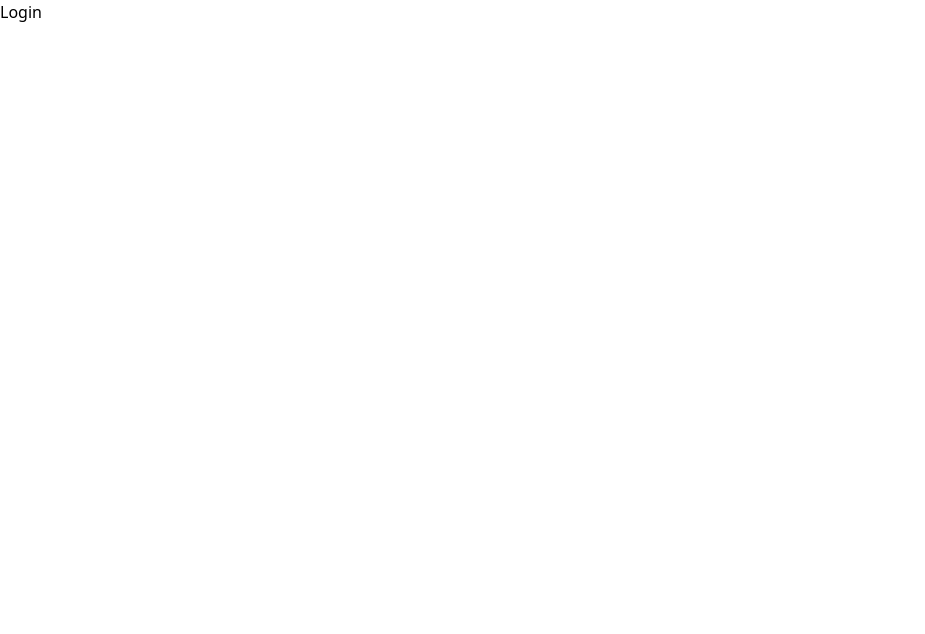
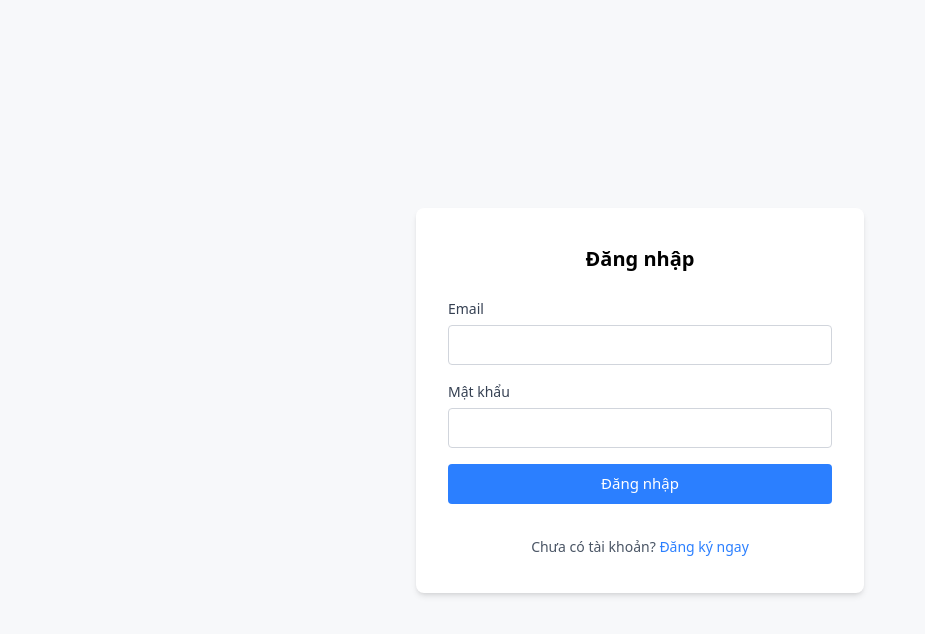
Before and after one commit to BimBipUNu/Project-React, a React (Vite) app: page /login in a window 1280 px wide. Shown: the top 634 px of the page, without its empty margins (0-925 px from the left). Built offline with nearby package versions, Linux system fonts and the light colour scheme.

Commit message:
Login Flow

```diff
--- a/src/RouteConfig.tsx
+++ b/src/RouteConfig.tsx
@@ -2,14 +2,17 @@ import { Route, Routes } from "react-router-dom";
 import Homepage from "./pages/homepage/Homepage";
 import Register from "./components/forms/Register";
 import Login from "./components/forms/Login";
+import Admin from "./pages/admin/admin";
 
 export default function RouteConfig() {
   return (
     <Routes>
       <Route path="/" element={<Homepage />} />
       <Route path="*" element={<Homepage />} />
-      <Route path="/Register" element={<Register />} />
-      <Route path="/Login" element={<Login />} />
+      <Route path="/register" element={<Register />} />
+      <Route path="/login" element={<Login />} />
+      <Route path="/admin" element={<Admin />} />
     </Routes>
   );
 }
+// Cần thêm logic bảo vệ Route Admin
--- a/src/apis/user.api.ts
+++ b/src/apis/user.api.ts
@@ -14,7 +14,20 @@ async function addNewUser(data: User) {
   }
 }
 
+async function getAllUser() {
+  try {
+    const response = await axios.get(
+      `${import.meta.env.VITE_LOCALHOST_API}/users`
+    );
+    return response.data;
+  } catch (error) {
+    console.error("Error:", error);
+    throw error;
+  }
+}
+
 const userApi = {
+  GET: getAllUser,
   POST: addNewUser,
 };
 
--- a/src/components/forms/Login.tsx
+++ b/src/components/forms/Login.tsx
@@ -1,3 +1,136 @@
+import { useState, type ChangeEvent, type FormEvent } from "react";
+import { Link, useNavigate } from "react-router-dom";
+import type { AppDispatch } from "../../slices";
+import { useDispatch } from "react-redux";
+import { loginFlow } from "../../slices/user/user.slice";
+import { message } from "antd";
+
 export default function Login() {
-  return <div>Login</div>;
+  const [messageApi, contextHolder] = message.useMessage();
+
+  const [form, setForm] = useState({
+    email: "",
+    password: "",
+  });
+  const [error, setError] = useState({
+    email: "",
+    password: "",
+  });
+
+  const navigate = useNavigate();
+  const dispatch = useDispatch<AppDispatch>();
+
+  const handleChange = (e: ChangeEvent<HTMLInputElement>) => {
+    const { id, value } = e.target;
+    setForm((pre) => ({ ...pre, [id]: value }));
+  };
+
+  const handleSubmit = async (e: FormEvent) => {
+    e.preventDefault();
+    const { email, password } = form;
+
+    const newErrors = {
+      email: "",
+      password: "",
+      message: "",
+    };
+
+    let hasError = false;
+
+    if (email.trim() === "") {
+      newErrors.email = "Email không được để trống";
+      hasError = true;
+    }
+
+    if (password.trim() === "") {
+      newErrors.password = "Mật khẩu không được để trống";
+      hasError = true;
+    }
+
+    setError(newErrors);
+
+    if (!hasError) {
+      try {
+        const result = await dispatch(loginFlow({ email, password })).unwrap();
+        if (result.role === "admin") {
+          navigate("/admin");
+        } else {
+          navigate("/");
+        }
+      } catch (error) {
+        messageApi.open({
+          type: "error",
+          content: "Email hoặc mật khẩu không đúng",
+        });
+        return error;
+      }
+    }
+  };
+  return (
+    <div className="w-screen h-screen bg-[#f7f8fa] flex justify-center items-center font-sans">
+      {contextHolder}
+      <div className="bg-white w-[448px] rounded-[8px] shadow-md px-[32px] py-[36px] flex flex-col items-center">
+        <h1 className="text-[20px] font-bold mb-[24px]">Đăng nhập</h1>
+
+        <form className="w-full mb-[16px]">
+          {/* Email */}
+          <div className="w-full mb-[16px]">
+            <label className="block text-[14px] font-medium text-gray-700 mb-[6px]">
+              Email
+            </label>
+            <input
+              type="email"
+              className="w-full h-[40px] border border-gray-300 rounded-[4px] px-[10px] text-[14px] focus:outline-none focus:ring-2 focus:ring-blue-400"
+              id="email"
+              value={form.email}
+              onChange={(e) => handleChange(e)}
+            />
+            {error.email ? (
+              <div className="text-red-600">{error.email}</div>
+            ) : (
+              <div></div>
+            )}
+          </div>
+
+          {/* Mật khẩu */}
+          <div className="w-full mb-[16px]">
+            <label className="block text-[14px] font-medium text-gray-700 mb-[6px]">
+              Mật khẩu
+            </label>
+            <input
+              type="password"
+              className="w-full h-[40px] border border-gray-300 rounded-[4px] px-[10px] text-[14px] focus:outline-none focus:ring-2 focus:ring-blue-400"
+              id="password"
+              value={form.password}
+              onChange={(e) => handleChange(e)}
+            />
+            {error.password ? (
+              <div className="text-red-600">{error.password}</div>
+            ) : (
+              <div></div>
+            )}
+          </div>
+
+          {/* Nút đăng nhập */}
+          <button
+            className="w-full h-[40px] bg-blue-500 hover:bg-blue-600 text-white font-medium text-[15px] rounded-[4px] transition-all duration-200"
+            onClick={(e) => {
+              handleSubmit(e);
+            }}
+            type="submit"
+          >
+            Đăng nhập
+          </button>
+        </form>
+
+        {/* Đăng ký */}
+        <p className="text-[14px] text-gray-600 mt-[16px]">
+          Chưa có tài khoản?{" "}
+          <Link className="text-blue-500" to="/login">
+            Đăng ký ngay
+          </Link>
+        </p>
+      </div>
+    </div>
+  );
 }
--- a/src/components/forms/Register.tsx
+++ b/src/components/forms/Register.tsx
@@ -77,9 +77,8 @@ export default function Register() {
     }
 
     setError(newErrors);
-    // Thay thế dòng 80-86 bằng:
     const newUser: User = {
-      id: Date.now(), // Tạo ID tạm thời
+      id: Date.now(),
       fullName: fullName.trim(),
       email: email.trim(),
       password: password.trim(),
@@ -88,7 +87,7 @@ export default function Register() {
     };
 
     if (!hasError) {
-      dispatch(addNewUser(newUser));
+      await dispatch(addNewUser(newUser));
 
       navigate("/");
     }
--- /dev/null
+++ b/src/pages/admin/Admin.tsx
@@ -0,0 +1,3 @@
+export default function Admin() {
+  return <div>admin</div>;
+}
--- a/src/pages/homepage/Homepage.tsx
+++ b/src/pages/homepage/Homepage.tsx
@@ -5,8 +5,13 @@ import gym from "../../assets/gym.png";
 import yoga from "../../assets/yoga.png";
 import zumba from "../../assets/zumba.png";
 import Footer from "../../components/common/footer/Footer";
+import { useSelector } from "react-redux";
+import type { RootState } from "../../slices";
 
 export default function Homepage() {
+  const store = useSelector((store: RootState) => store.user);
+  console.log(store);
+
   return (
     <div className="nav xl:w-auto md:w-[834px] w-[375px] flex flex-col">
       {/* header */}
--- a/src/slices/user/user.slice.ts
+++ b/src/slices/user/user.slice.ts
@@ -1,12 +1,16 @@
 import { createAsyncThunk, createSlice } from "@reduxjs/toolkit";
 import type { User } from "../../types/user.type";
 import Api from "../../apis";
-const initialState: User = {
-  id: -1,
-  fullName: "",
-  email: "",
-  password: "",
-  role: "user",
+const initialState = {
+  data: {
+    id: -1,
+    fullName: "",
+    email: "",
+    password: "",
+    role: "user",
+  },
+  isLogin: false,
+  isLoading: false,
 };
 
 export const addNewUser = createAsyncThunk(
@@ -21,6 +25,26 @@ export const addNewUser = createAsyncThunk(
     }
   }
 );
+export const loginFlow = createAsyncThunk(
+  "user/login",
+  //Truyền user cần check tài khoản
+  async (data: { email: string; password: string }) => {
+    try {
+      const res: User[] = await Api.user.GET();
+      const userSelected: User | undefined = res.find(
+        (user) => user.email === data.email && user.password === data.password
+      );
+
+      if (!userSelected) {
+        throw new Error("Email hoặc mật khẩu không đúng");
+      }
+      return userSelected;
+    } catch (error) {
+      console.log(error);
+      throw error;
+    }
+  }
+);
 
 const userSlice = createSlice({
   name: "user",
@@ -28,17 +52,35 @@ const userSlice = createSlice({
   reducers: {},
   extraReducers: (builder) => {
     builder
-      .addCase(addNewUser.pending, () => {
-        console.log("Đang đăng ký...");
+      //Đăng ký
+      .addCase(addNewUser.pending, (state) => {
+        state.isLoading = true;
       })
       .addCase(addNewUser.fulfilled, (state, action) => {
+        state.isLoading = false;
         if (action.payload) {
-          console.log("Đăng ký thành công:", action.payload);
-          return { ...state, ...action.payload };
+          state.data = action.payload;
         }
       })
       .addCase(addNewUser.rejected, (state, action) => {
         console.error("Lỗi đăng ký:", action.error);
+        state.isLoading = false;
+      })
+
+      //Đăng nhập
+      .addCase(loginFlow.pending, (state) => {
+        state.isLoading = true;
+      })
+      .addCase(loginFlow.fulfilled, (state, action) => {
+        if (action.payload) {
+          state.data = action.payload;
+          state.isLogin = true;
+        }
+        state.isLoading = false;
+      })
+      .addCase(loginFlow.rejected, (state, action) => {
+        console.error("Lỗi đăng nhập:", action.error);
+        state.isLoading = false;
       });
   },
 });
```
